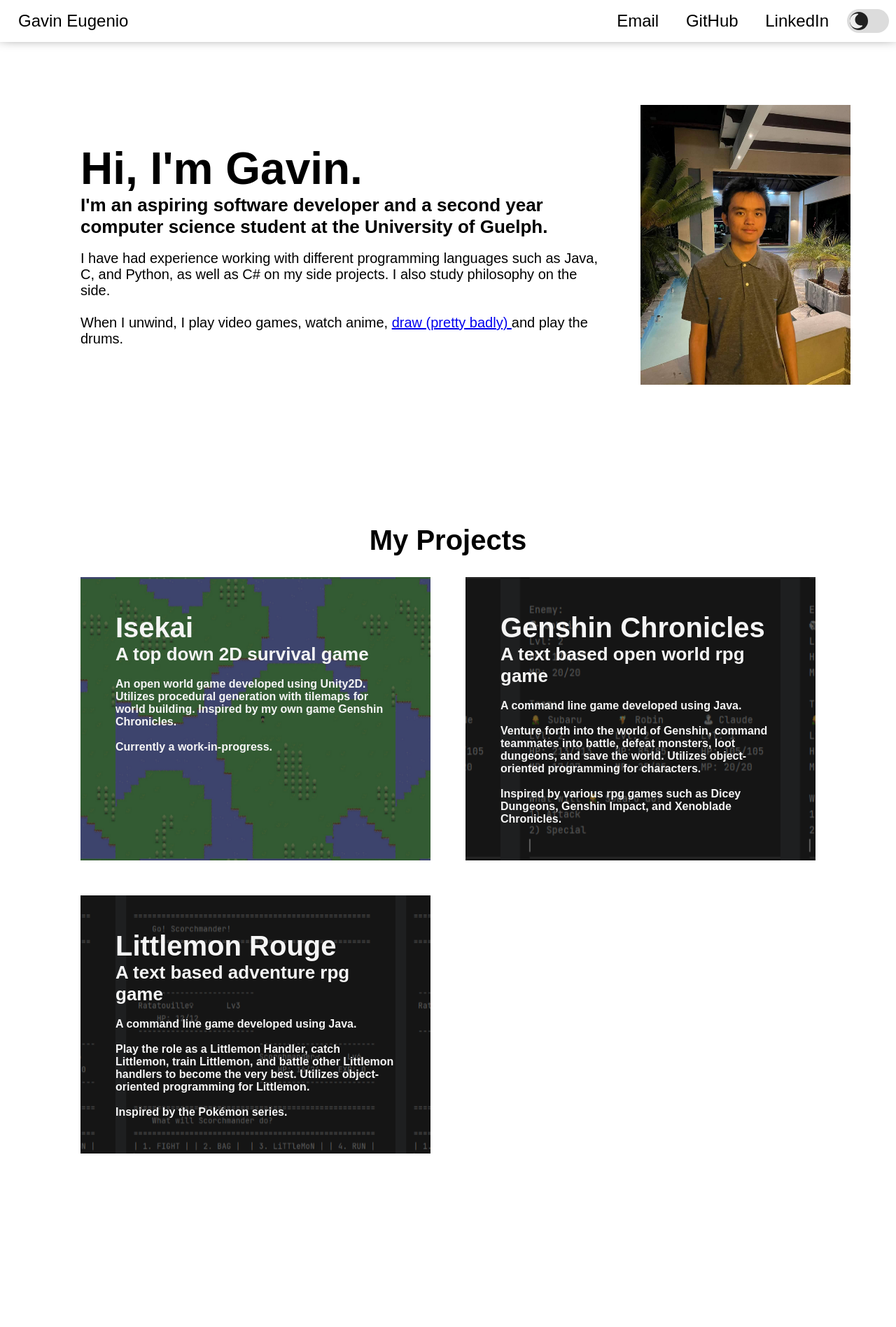
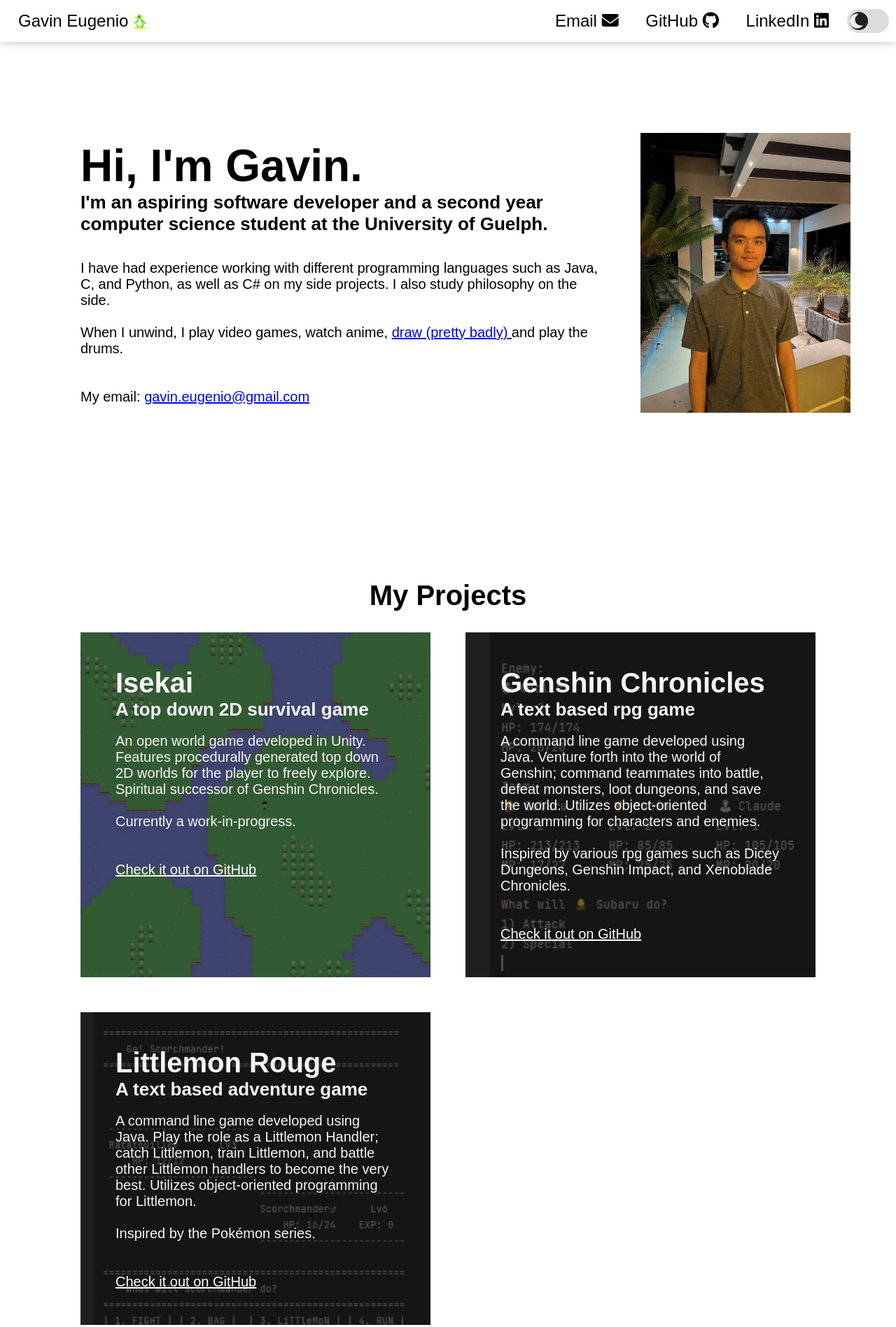
Before and after one commit to BitPingu/personal-website, a plain HTML site: page index.html in a window 1280 px wide. Shown: the whole page at 70% size. Drawn offline with nearby package versions, Linux system fonts and the light colour scheme.

Commit message:
Added 404 page, added more icons and GitHub links

```diff
--- /dev/null
+++ b/404.html
@@ -0,0 +1,42 @@
+<!DOCTYPE html>
+<html lang="en">
+<head>
+    <meta charset="UTF-8">
+    <meta name="viewport" content="width=device-width, initial-scale=1.0">
+    <title>Gavin Eugenio</title>
+    <link rel="icon" type="image/x-icon" href="favicon.ico">
+    <link rel="stylesheet" type="text/css" href="style.css">
+    <script src="https://kit.fontawesome.com/26d4a64054.js" crossorigin="anonymous"></script>
+    <script src="https://ajax.googleapis.com/ajax/libs/jquery/3.6.3/jquery.min.js"></script>
+    <script src="script.js"></script>
+</head>
+<body>
+    <div class="navbar">
+        <div id="home_button">
+            <a href="/">Gavin Eugenio<img src="logo.png" alt="Pixel Penguin" width="32px" height="32px" style="position: absolute; top: 0.6em;"></a>
+        </div>
+        <ul id="desktop_links">
+            <li><a href="mailto:gavin.eugenio@gmail.com" target="_blank">Email <i class="fa fa-envelope"></i></a></li>
+            <li><a href="https://github.com/BitPingu" target="_blank">GitHub <i class="fa fa-github"></i></a></li>
+            <li><a href="https://www.linkedin.com/in/gavin-eugenio/" target="_blank">LinkedIn <i class="fa fa-linkedin-square"></i></a></li>
+        </ul>
+        <div id="hamburger">
+            <a id="socials_button" href="#">Socials <i class="fa fa-caret-down"></i></a>
+            <div id="mobile_links">
+                <a href="mailto:gavin.eugenio@gmail.com" target="_blank">Email <i class="fa fa-envelope"></i></a>
+                <a href="https://github.com/BitPingu" target="_blank">GitHub <i class="fa fa-github"></i></a>
+                <a href="https://www.linkedin.com/in/gavin-eugenio/" target="_blank">LinkedIn <i class="fa fa-linkedin-square"></i></a>
+            </div>
+        </div>
+        <label class="switch">
+            <input type="checkbox">
+            <span class="slider"></span>
+        </label>
+    </div>
+    <div id="error_404">
+        <h1>404: not found</h1>
+        <br>
+        <a href="/"><i class="fa fa-caret-right"></i> Go Home</a>
+    </div>
+</body>
+</html>
--- a/index.html
+++ b/index.html
@@ -12,18 +12,20 @@
 </head>
 <body>
     <div class="navbar">
-        <a style="margin: 10px; margin-right: auto;" href="/">Gavin Eugenio</a>
+        <div id="home_button">
+            <a href="/">Gavin Eugenio<img src="logo.png" alt="Pixel Penguin" width="32px" height="32px" style="position: absolute; top: 0.6em;"></a>
+        </div>
         <ul id="desktop_links">
-            <li><a href="mailto:gavin.eugenio@gmail.com" target="_blank">Email</a></li>
-            <li><a href="https://github.com/BitPingu" target="_blank">GitHub</a></li>
-            <li><a href="https://www.linkedin.com/in/gavin-eugenio/" target="_blank">LinkedIn</a></li>
+            <li><a href="mailto:gavin.eugenio@gmail.com" target="_blank">Email <i class="fa fa-envelope"></i></a></li>
+            <li><a href="https://github.com/BitPingu" target="_blank">GitHub <i class="fa fa-github"></i></a></li>
+            <li><a href="https://www.linkedin.com/in/gavin-eugenio/" target="_blank">LinkedIn <i class="fa fa-linkedin-square"></i></a></li>
         </ul>
         <div id="hamburger">
             <a id="socials_button" href="#">Socials <i class="fa fa-caret-down"></i></a>
             <div id="mobile_links">
-                <a href="mailto:gavin.eugenio@gmail.com" target="_blank">Email</a>
-                <a href="https://github.com/BitPingu" target="_blank">GitHub</a>
-                <a href="https://www.linkedin.com/in/gavin-eugenio/" target="_blank">LinkedIn</a>
+                <a href="mailto:gavin.eugenio@gmail.com" target="_blank">Email <i class="fa fa-envelope"></i></a>
+                <a href="https://github.com/BitPingu" target="_blank">GitHub <i class="fa fa-github"></i></a>
+                <a href="https://www.linkedin.com/in/gavin-eugenio/" target="_blank">LinkedIn <i class="fa fa-linkedin-square"></i></a>
             </div>
         </div>
         <label class="switch">
@@ -35,12 +37,15 @@
         <div class="section" style="flex-wrap: wrap-reverse">
             <div id="profile_body">
                 <h1>Hi, I'm Gavin.<h1>
-                <h3>I'm an aspiring software developer and a second year computer science student at the University of Guelph.</h3><br>
+                <h3>I'm an aspiring software developer and a second year computer science student at the University of Guelph.</h3>
+                <br><br>
                 <p>
                     I have had experience working with different programming languages such as Java, C, and Python, as well as C# on my side projects.
                     I also study philosophy on the side.
                     <br><br>
                     When I unwind, I play video games, watch anime, <a href="pengpic.png" target="_blank"> draw (pretty badly) </a> and play the drums.
+                    <br><br><br>
+                    My email: <a href="mailto:gavin.eugenio@gmail.com" target="_blank">gavin.eugenio@gmail.com</a>
                 </p>
             </div>
             <img id="profile_pic" src="me.jpg" alt="Photo of Gavin">
@@ -48,28 +53,41 @@
         <div class="section" style="flex-direction: column;">
             <h2>My Projects</h2>
             <div id="projects_body">
-                <div class="project" style="background: url(isekai.png) center;">
+                <div class="project" style="background: url(isekai.png) center; background-size: cover;">
                     <h2>Isekai</h2>
                     <h3>A top down 2D survival game</h3><br>
-                    <h4>An open world game developed using Unity2D. Utilizes procedural generation with tilemaps for world building.
-                        Inspired by my own game Genshin Chronicles.
-                        <br><br>Currently a work-in-progress.</h4>
+                    <p>
+                        An open world game developed in Unity. Features procedurally generated top down 2D worlds for the player
+                        to freely explore. Spiritual successor of Genshin Chronicles.
+                        <br><br>
+                        Currently a work-in-progress.
+                        <br><br><br>
+                        <a href="https://github.com/BitPingu/isekai" target="_blank" style="color: white;">Check it out on GitHub</a>
+                    </p>
                 </div>
-                <div class="project" style="background: url(genshin.png) center;">
+                <div class="project" style="background: url(genshin.png) center; background-size: cover;">
                     <h2>Genshin Chronicles</h2>
-                    <h3>A text based open world rpg game</h3><br>
-                    <h4>A command line game developed using Java.
-                        <br><br>Venture forth into the world of Genshin, command teammates into battle, defeat monsters, loot dungeons, and save the world.
-                        Utilizes object-oriented programming for characters.
-                        <br><br>Inspired by various rpg games such as Dicey Dungeons, Genshin Impact, and Xenoblade Chronicles.</h4>
+                    <h3>A text based rpg game</h3><br>
+                    <p>
+                        A command line game developed using Java. Venture forth into the world of Genshin; command teammates into battle,
+                        defeat monsters, loot dungeons, and save the world. Utilizes object-oriented programming for characters and enemies.
+                        <br><br>
+                        Inspired by various rpg games such as Dicey Dungeons, Genshin Impact, and Xenoblade Chronicles.
+                        <br><br><br>
+                        <a href="https://github.com/BitPingu/genshin-chronicles" target="_blank" style="color: white;">Check it out on GitHub</a>
+                    </p>
                 </div>
-                <div class="project" style="background: url(littlemon.png) center;">
+                <div class="project" style="background: url(littlemon.png) center; background-size: cover;">
                     <h2>Littlemon Rouge</h2>
-                    <h3>A text based adventure rpg game</h3><br>
-                    <h4>A command line game developed using Java.
-                        <br><br>Play the role as a Littlemon Handler, catch Littlemon, train Littlemon, and battle other Littlemon handlers to become the very best.
-                        Utilizes object-oriented programming for Littlemon.
-                        <br><br>Inspired by the Pokémon series.</h4>
+                    <h3>A text based adventure game</h3><br>
+                    <p>
+                        A command line game developed using Java. Play the role as a Littlemon Handler; catch Littlemon, train Littlemon,
+                        and battle other Littlemon handlers to become the very best. Utilizes object-oriented programming for Littlemon.
+                        <br><br>
+                        Inspired by the Pokémon series.
+                        <br><br><br>
+                        <a href="https://github.com/BitPingu/littlemon-rouge" target="_blank" style="color: white;">Check it out on GitHub</a>
+                    </p>
                 </div>
             </div>
         </div>
--- a/style.css
+++ b/style.css
@@ -78,13 +78,18 @@ p {
     z-index: 1;
 }
 
-@media screen and (min-width: 701px) {
+#home_button {
+    margin: 10px;
+    margin-right: auto;
+}
+
+@media screen and (min-width: 801px) {
     #hamburger {
         display: none;
     }
 }
 
-@media screen and (max-width: 700px) {
+@media screen and (max-width: 800px) {
     #desktop_links {
         display: none;
     }
@@ -222,3 +227,23 @@ input:checked + .slider:before {
     background: url(git.png) center;
     background-size: cover;
 }
+
+#error_404 {
+    /* border: 1px solid black; */
+    margin-top: 300px;
+    padding: 10px;
+    text-align: center;
+}
+
+#error_404 a {
+    /* border: 1px solid black; */
+    color: var(--font-color);
+    font-size: 24px;
+    padding: 10px 16px;
+    text-decoration: none;
+}
+
+#error_404 a:hover {
+    color: #32CD32;
+    text-decoration: underline;
+}
```
Also changed, not shown: whiteoak.jpg (deleted).
